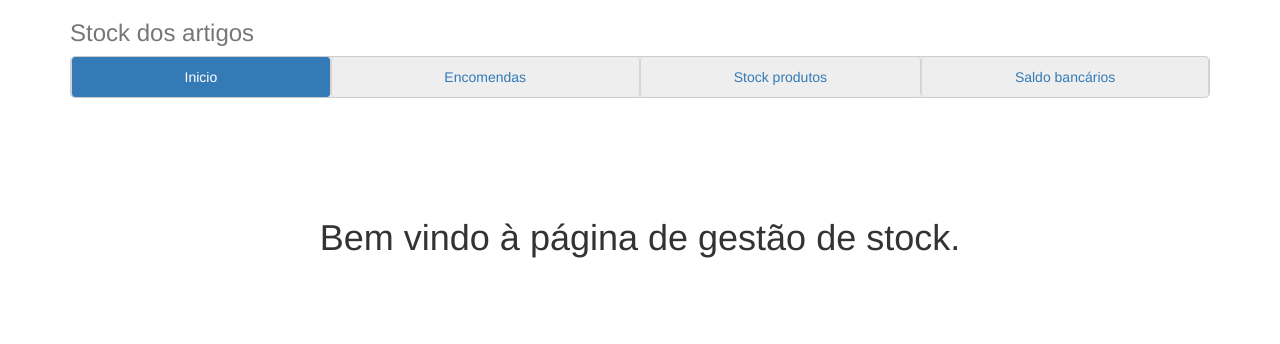
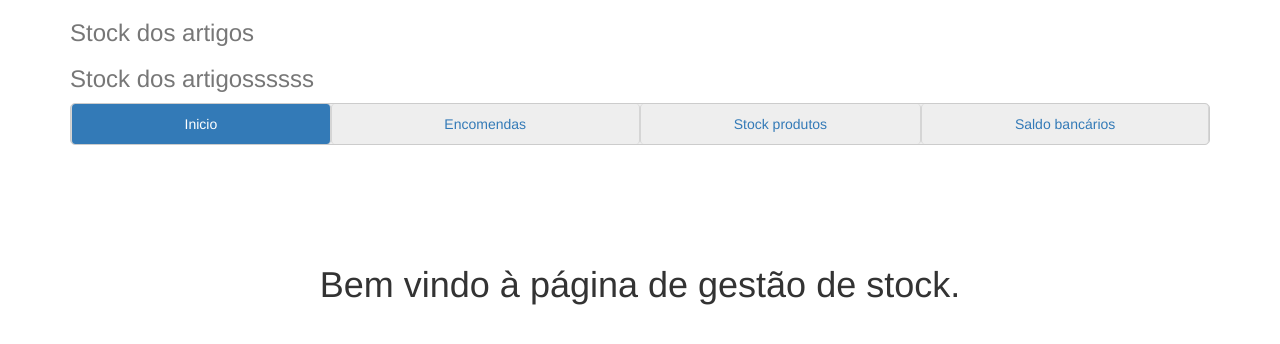
Before and after one commit to httlopes/Stock-Site, a PHP site: page / in a window 1280 px wide. Shown: the top 344 px of the page. Run offline with PHP 8.4, Linux system fonts and the light colour scheme; data that the repository does not hold is empty; some libraries are stand-ins or nearby versions.

Commit message:
test aaa

```diff
--- a/index.php
+++ b/index.php
@@ -38,6 +38,7 @@
     <div class="container">
       <div class="masthead">
         <h3 class="text-muted">Stock dos artigos</h3>
+        <h3 class="text-muted">Stock dos artigossssss</h3>
         <nav>
           <section ng-controller="TabController as tab">
             <ul class="nav nav-justified nav-pills">
```
